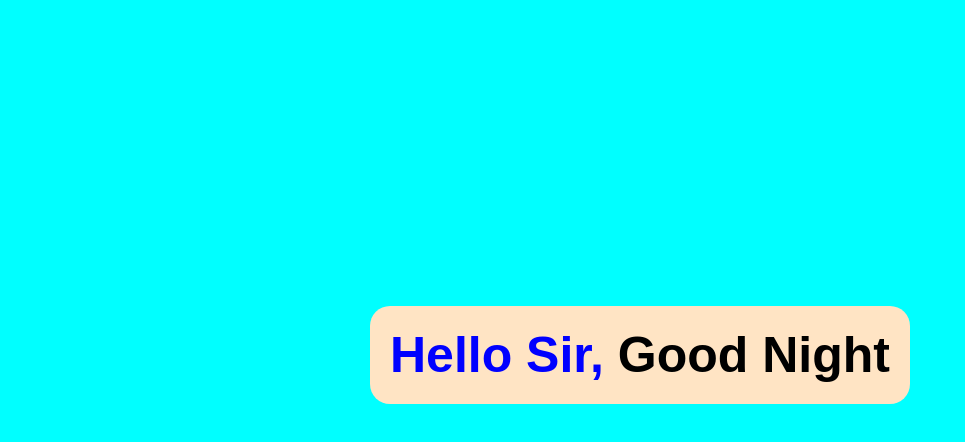
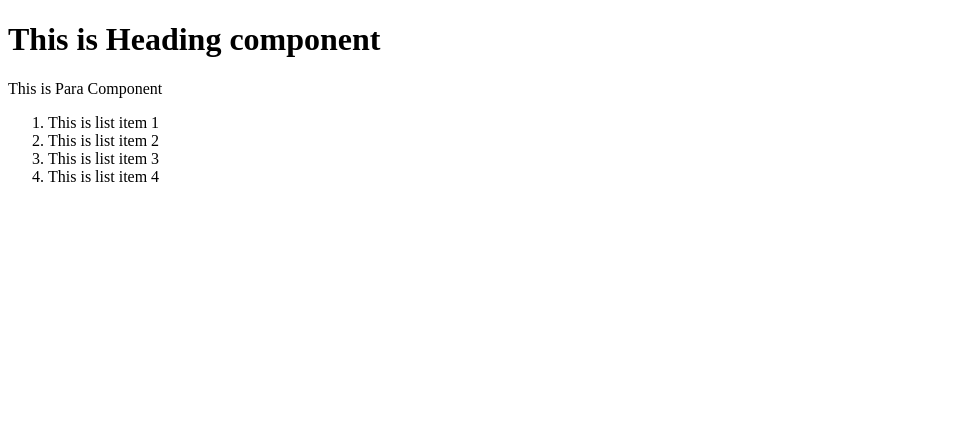
Before and after one commit to Meetamin001/React-Learning, a React (Create React App) app in the folder reactlearning/: page / in a window 1280 px wide. Shown: the top 442 px of the page, without its empty margins (0-965 px from the left). Built offline with nearby package versions, Linux system fonts and the light colour scheme; a web font is replaced by a local one.

Commit message:
component_example

```diff
--- /dev/null
+++ b/reactlearning/src/App.jsx
@@ -0,0 +1,16 @@
+import React from "react";
+import Heading from "./Heading";
+import Olist from "./Olist";
+import Para from "./Para";
+
+function App(){
+    return (
+        <>
+        <Heading />
+        <Para />
+        <Olist />
+        </>
+    );
+}
+
+export default App;
--- /dev/null
+++ b/reactlearning/src/Heading.jsx
@@ -0,0 +1,7 @@
+import React from "react";
+
+function Heading(){
+    return <h1>This is Heading component</h1>;
+}
+
+export default Heading;
--- /dev/null
+++ b/reactlearning/src/Olist.jsx
@@ -0,0 +1,16 @@
+import React from "react";
+
+function Olist(){
+    return(
+    <>
+        <ol>
+            <li>This is list item 1</li>
+            <li>This is list item 2</li>
+            <li>This is list item 3</li>
+            <li>This is list item 4</li>
+        </ol>
+    </>
+    );
+}
+
+export default Olist;
--- /dev/null
+++ b/reactlearning/src/Para.jsx
@@ -0,0 +1,7 @@
+import React from "react";
+
+function Para(){
+    return <p>This is Para Component</p>;
+}
+
+export default Para;
--- a/reactlearning/src/index.js
+++ b/reactlearning/src/index.js
@@ -1,69 +1,10 @@
 import React from "react";
 import ReactDOM from "react-dom";
-
-import "./index.css" // external css
-
-
-//==================== my way start ======================
-/*
-// new Date(year,month,day,hours,minutes,second)
-const time = new Date();
-
-function Greetings(){
-    //const a = new Date();
-    const hour = time.getHours();
-
-    if (hour >= 1 && hour <= 11)
-    {
-        return "Good Morning";
-    }
-    else if (hour >= 12 && hour <= 19)
-    {
-        return "Good Afternoon";
-    }
-    else{
-        return "Good Night";
-    }
-}
+import App from "./App";
 
 ReactDOM.render(
     <>
-    <ul  className="hello">
-        <li><h1>Hello Sir,</h1></li>
-        <li className="greet"><h1><Greetings /></h1></li>
-    </ul>
-    </>,
-    document.getElementById("root")
+        <App />
+    </>
+,document.getElementById("root")
 );
-*/
-// =================== my way ends =========================
-
-let curDate = new Date();
-curDate = curDate.getHours();
-let greeting = '';
-
-const cssStyle = {};
-
-if (curDate >= 1 && curDate <= 11)
-{
-    greeting = "Good Morning";
-    cssStyle.color = 'green';
-}
-else if (curDate >= 12 && curDate <= 19)
-{
-    greeting =  "Good Afternoon";
-    cssStyle.color = 'Orange';
-}
-else{
-    greeting =  "Good Night";
-    cssStyle.color = 'black';
-}
-
-ReactDOM.render(
-    <>
-    <div>
-    <h1>Hello Sir, <span style={cssStyle}> {greeting} </span></h1>
-    </div>
-    </>,
-    document.getElementById("root")
-);
```
